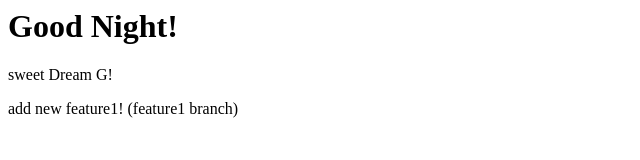
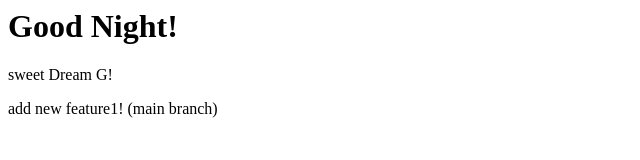
Before and after one commit to Viru979/Learning-Repo, a plain HTML site: page index.html in a window 1280 px wide. Shown: the full height of the page, 0-640 px from the left. Drawn offline with Linux system fonts and the light colour scheme.

Commit message:
add new feature in main branch

```diff
--- a/index.html
+++ b/index.html
@@ -1,3 +1,3 @@
 <h1>Good Night!</h1>
 <P>sweet Dream G!</P>
-<p> add new feature1! (feature1 branch)</p>
+<p> add new feature1! (main branch)</p>
```
